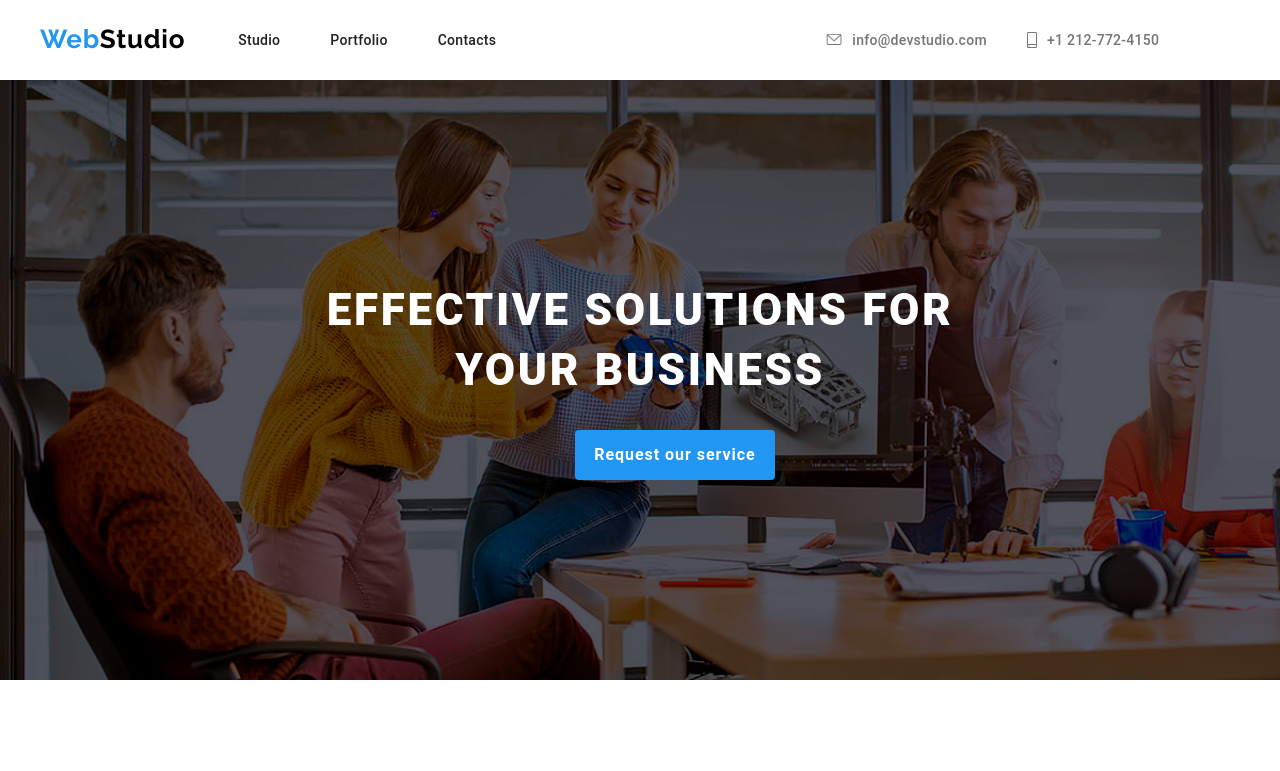
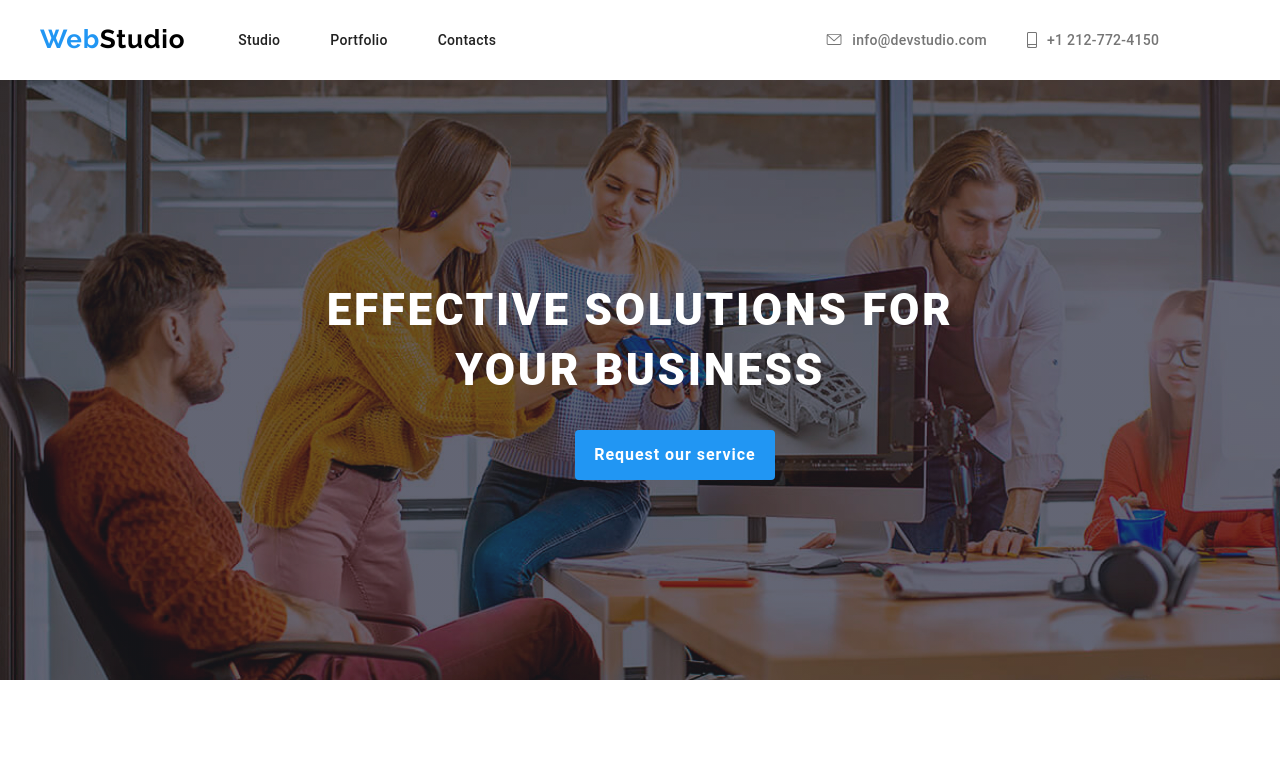
Before and after one commit to camariu/goit-markup-hw-04, a plain HTML site: page index.html in a window 1280 px wide. Shown: the top 771 px of the page. Drawn offline with Linux system fonts and the light colour scheme.

Commit message:
Update styles.css

```diff
--- a/css/styles.css
+++ b/css/styles.css
@@ -619,7 +619,7 @@
 }
 
 .section-one {
-  background-image: linear-gradient(rgba(0, 0, 0, 0.4 ), rgba(0, 0, 0, 0.4) ), url("../images/background.jpg");
+  background-image: linear-gradient(rgba(47, 48, 58, 0.4), rgba(47, 48, 58, 0.4) ), url("../images/background.jpg");
   background-repeat: no-repeat;
   background-size: cover;
 }
```
